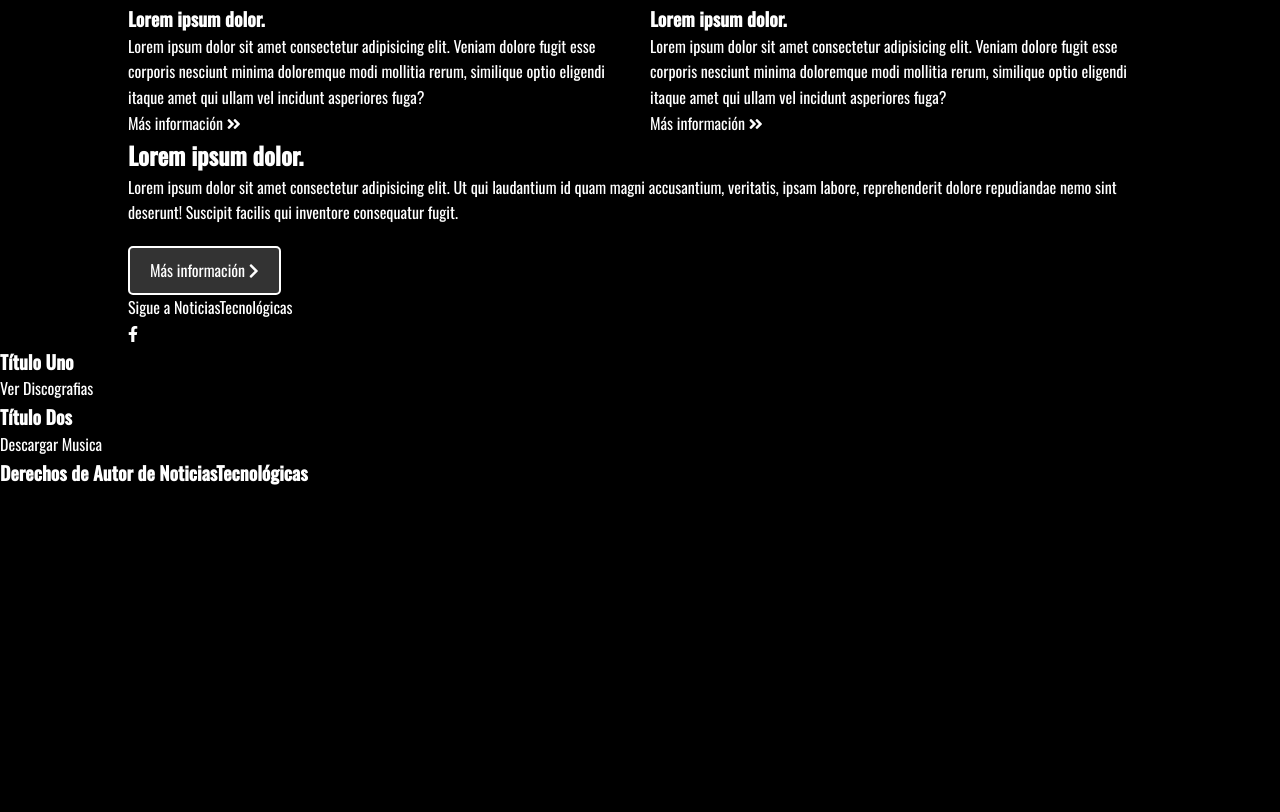
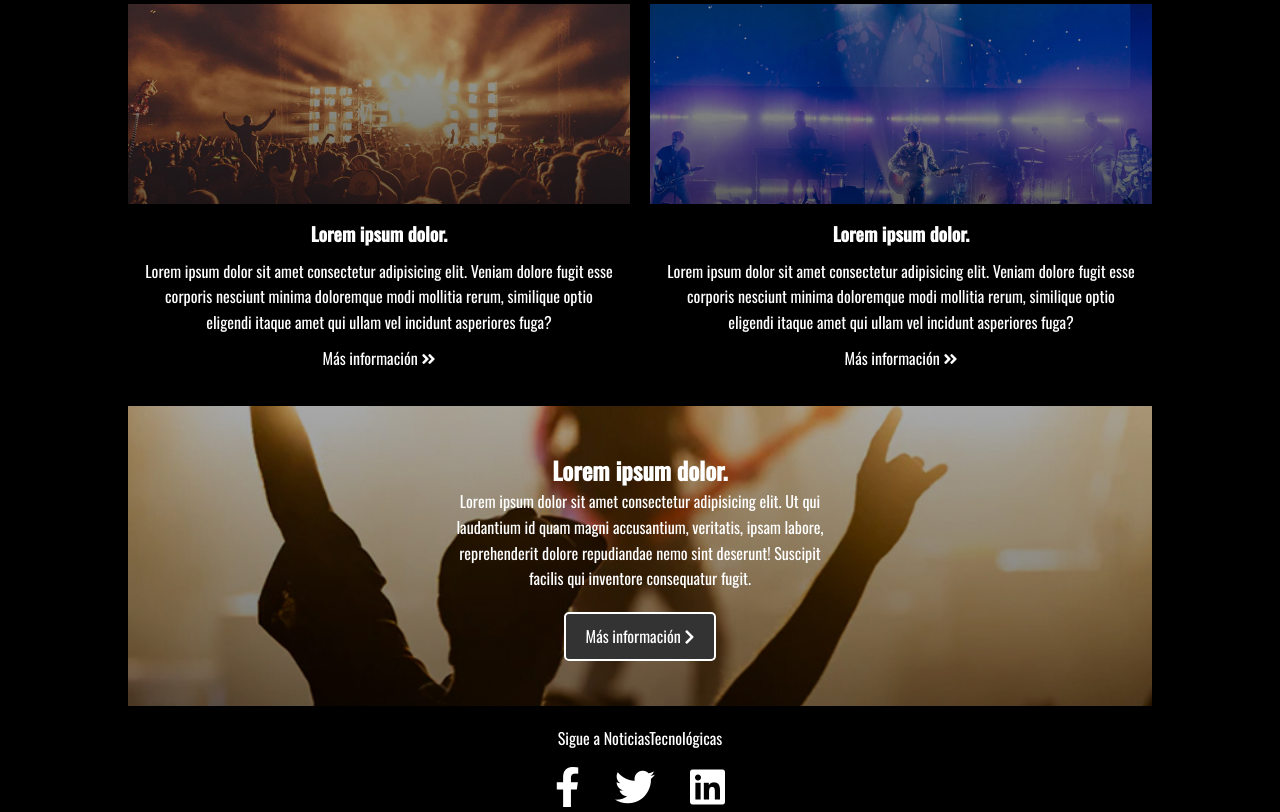
Before and after one commit to 4peacenfreedom/Proyecto-NoticiasTecnologicas, a plain HTML site: page index.html in a window 1280 px wide. Shown: the part 1294-2106 px from the top of the page. Before the commit the page ends 1782 px from the top, so only its background shows below. Drawn offline with nearby package versions, Linux system fonts and the light colour scheme.

Commit message:
ft-finalAdjustments

```diff
--- a/CSS/sytles.css
+++ b/CSS/sytles.css
@@ -145,7 +145,8 @@ body {
 }
 .fa-angle-double-right {
 }
-.banner-tarjetas-uno {
+.banner-tarjetas-uno,
+.banner-tarjetas-dos {
   display: grid;
   height: 300px;
   background-image: url(/Assets/tech-red.jpg);
@@ -158,24 +159,57 @@ body {
   margin: 20px 0;
 }
 .banner-tarjetas-uno__contenido {
+  width: 40%;
 }
 .banner-tarjetas-dos {
+  background-image: url(/Assets/Image-five.jpg);
 }
 .banner-tarjetas-dos__contenido {
+  width: 40%;
 }
 .social {
+  display: flex;
+  flex-wrap: wrap;
+  justify-content: center;
+  flex-direction: column;
+  align-items: center;
 }
 .social__enlaces {
+  display: flex;
+  flex-wrap: nowrap;
+  gap: 35px;
+  margin-top: 15px;
 }
 .fab {
+  font-size: 2.5rem;
 }
 .fa-facebook-f {
 }
 .enlaces-pie {
+  background-color: #2f3640;
+  height: 150px;
+  margin: 40px 0;
 }
 .enlaces-pie__contenedor {
+  display: flex;
+  height: 100%;
+  justify-content: space-around;
+  align-items: center;
 }
 .enlaces-pie__lista {
+  display: flex;
+  gap: 20px;
+  flex-direction: column;
+  align-items: center;
+  height: 70%;
+  justify-content: flex-start;
 }
 .pie {
+  display: grid;
+  place-items: center;
+  position: relative;
+  top: -84px;
+  z-index: 1;
+  padding-bottom: 80px;
+  color: #616161;
 }
--- a/index.html
+++ b/index.html
@@ -158,28 +158,40 @@
       <!-- TARJETAS DE NOTICIAS -->
       <div class="tarjetas-noticias">
         <div class="tarjetas-noticias__tarjeta">
+          <div
+            class="tarjetas-noticias__imagen"
+            style="background-image: url('/Assets/news1.jpg')"
+          ></div>
+          <div class="tarjetas-noticias__textos">
             <h3>Lorem ipsum dolor.</h3>
             <p>
               Lorem ipsum dolor sit amet consectetur adipisicing elit. Veniam
-            dolore fugit esse corporis nesciunt minima doloremque modi mollitia
-            rerum, similique optio eligendi itaque amet qui ullam vel incidunt
-            asperiores fuga?
+              dolore fugit esse corporis nesciunt minima doloremque modi
+              mollitia rerum, similique optio eligendi itaque amet qui ullam vel
+              incidunt asperiores fuga?
             </p>
             <a href="#"
               >Más información <i class="fas fa-angle-double-right"></i
             ></a>
           </div>
+        </div>
         <div class="tarjetas-noticias__tarjeta">
+          <div
+            class="tarjetas-noticias__imagen"
+            style="background-image: url('/Assets/news2.jpg')"
+          ></div>
+          <div class="tarjetas-noticias__textos">
             <h3>Lorem ipsum dolor.</h3>
             <p>
               Lorem ipsum dolor sit amet consectetur adipisicing elit. Veniam
-            dolore fugit esse corporis nesciunt minima doloremque modi mollitia
-            rerum, similique optio eligendi itaque amet qui ullam vel incidunt
-            asperiores fuga?
+              dolore fugit esse corporis nesciunt minima doloremque modi
+              mollitia rerum, similique optio eligendi itaque amet qui ullam vel
+              incidunt asperiores fuga?
             </p>
             <a href="#"
               >Más información <i class="fas fa-angle-double-right"></i
             ></a>
+          </div>
         </div>
       </div>
 
@@ -204,6 +216,8 @@
         <p>Sigue a NoticiasTecnológicas</p>
         <div class="social__enlaces">
           <a href="https://facebook.com"><i class="fab fa-facebook-f"></i></a>
+          <a href="https://x.com"><i class="fab fa-twitter"></i></a>
+          <a href="https://linkedin.com"><i class="fab fa-linkedin"></i></a>
           <!-- Aqui va el resto de los iconos-->
         </div>
       </section>
```
Lines whose indentation alone changed are shown as unchanged.
